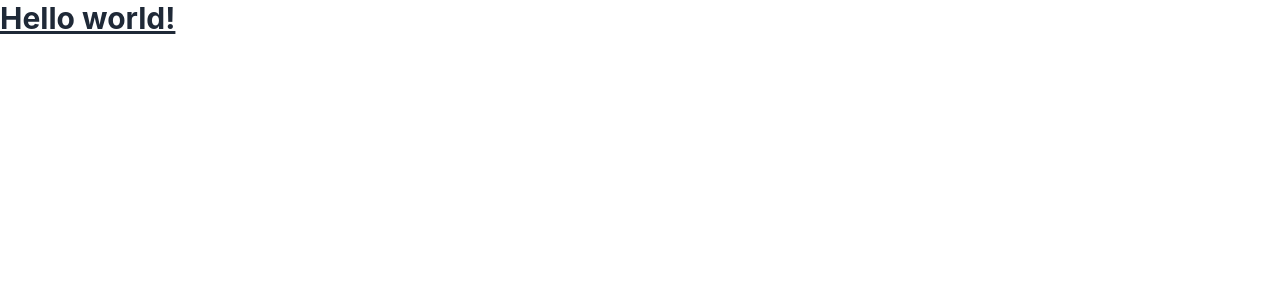
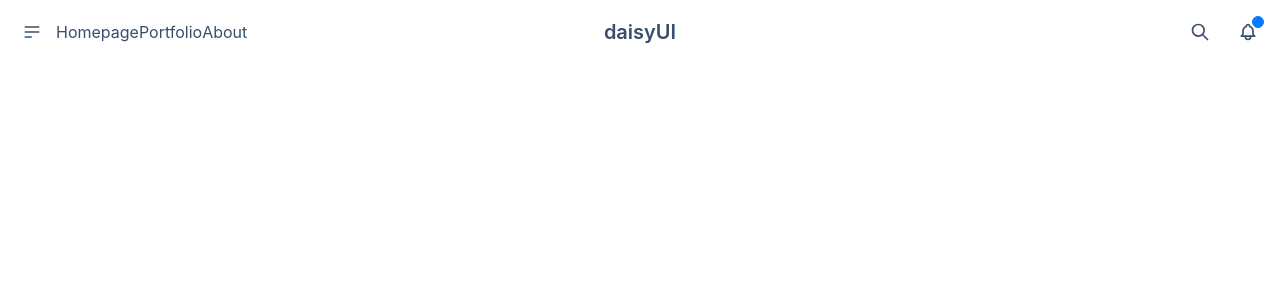
Before and after one commit to vladimirStariy/great-collections-front, a React (Create React App) app: page / in a window 1280 px wide. Shown: the top 300 px of the page. Built offline with nearby package versions, Linux system fonts and the light colour scheme.

Commit message:
actions setup

```diff
--- /dev/null
+++ b/src/components/layout/navbar/navbar.tsx
@@ -0,0 +1,39 @@
+
+
+const NavigationBar = () => {
+    return <>
+        <div className="navbar bg-base-100">
+            <div className="navbar-start">
+                <div className="dropdown">
+                    <label tabIndex={0} className="btn btn-ghost btn-circle">
+                        <svg xmlns="http://www.w3.org/2000/svg" className="h-5 w-5" fill="none" viewBox="0 0 24 24" stroke="currentColor"><path strokeLinecap="round" strokeLinejoin="round" strokeWidth="2" d="M4 6h16M4 12h16M4 18h7" /></svg>
+                    </label>
+                    <ul tabIndex={0} className="menu menu-sm dropdown-content mt-3 z-[1] p-2 shadow bg-base-100 rounded-box w-52">
+                        <li><a>Homepage</a></li>
+                        <li><a>Portfolio</a></li>
+                        <li><a>About</a></li>
+                    </ul>
+                </div>
+                <a>Homepage</a>
+                <a>Portfolio</a>
+                <a>About</a>
+            </div>
+            <div className="navbar-center">
+                <a className="btn btn-ghost normal-case text-xl">daisyUI</a>
+            </div>
+            <div className="navbar-end">
+                <button className="btn btn-ghost btn-circle">
+                <svg xmlns="http://www.w3.org/2000/svg" className="h-5 w-5" fill="none" viewBox="0 0 24 24" stroke="currentColor"><path strokeLinecap="round" strokeLinejoin="round" strokeWidth="2" d="M21 21l-6-6m2-5a7 7 0 11-14 0 7 7 0 0114 0z" /></svg>
+                </button>
+                <button className="btn btn-ghost btn-circle">
+                <div className="indicator">
+                    <svg xmlns="http://www.w3.org/2000/svg" className="h-5 w-5" fill="none" viewBox="0 0 24 24" stroke="currentColor"><path strokeLinecap="round" strokeLinejoin="round" strokeWidth="2" d="M15 17h5l-1.405-1.405A2.032 2.032 0 0118 14.158V11a6.002 6.002 0 00-4-5.659V5a2 2 0 10-4 0v.341C7.67 6.165 6 8.388 6 11v3.159c0 .538-.214 1.055-.595 1.436L4 17h5m6 0v1a3 3 0 11-6 0v-1m6 0H9" /></svg>
+                    <span className="badge badge-xs badge-primary indicator-item"></span>
+                </div>
+                </button>
+            </div>
+        </div>
+    </>
+}
+
+export default NavigationBar;
--- /dev/null
+++ b/src/components/layout/router/app.router.tsx
@@ -0,0 +1,9 @@
+import { Route, Routes } from 'react-router-dom'
+
+const AppRouter = () => {
+    return <Routes>
+
+    </Routes>
+}
+
+export default AppRouter;
--- a/src/index.tsx
+++ b/src/index.tsx
@@ -1,11 +1,16 @@
 import ReactDOM from 'react-dom/client';
 import './index.css';
+import { BrowserRouter } from 'react-router-dom';
+import NavigationBar from './components/layout/navbar/navbar';
+import AppRouter from './components/layout/router/app.router';
 
 const root = ReactDOM.createRoot(
   document.getElementById('root') as HTMLElement
 );
+
 root.render(
-  <h1 className="text-3xl font-bold underline">
-    Hello world!
-  </h1>
+  <BrowserRouter>
+    <NavigationBar />
+    <AppRouter />
+  </BrowserRouter>
 );
--- a/tailwind.config.js
+++ b/tailwind.config.js
@@ -7,4 +7,7 @@
     extend: {},
   },
   plugins: [require("daisyui")],
+  daisyui: {
+    themes: ["winter"],
+  },
 }
```
